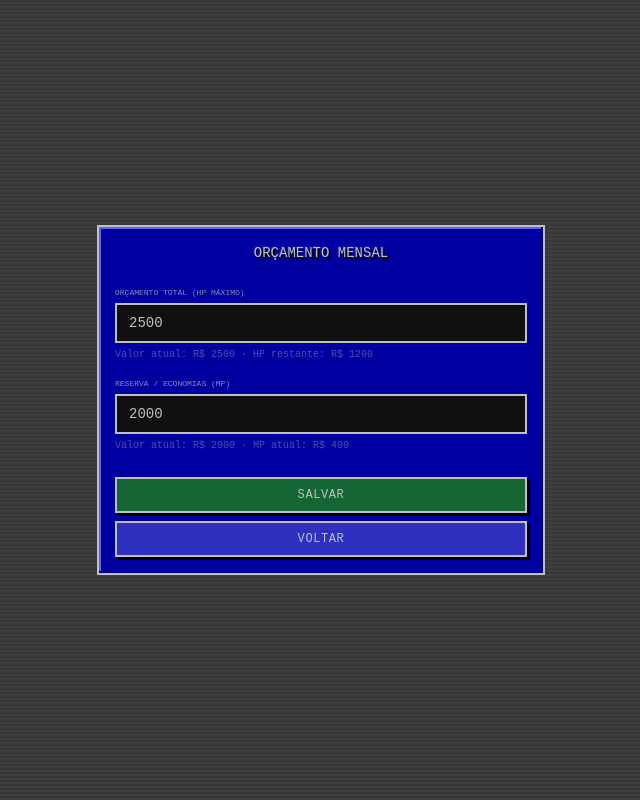
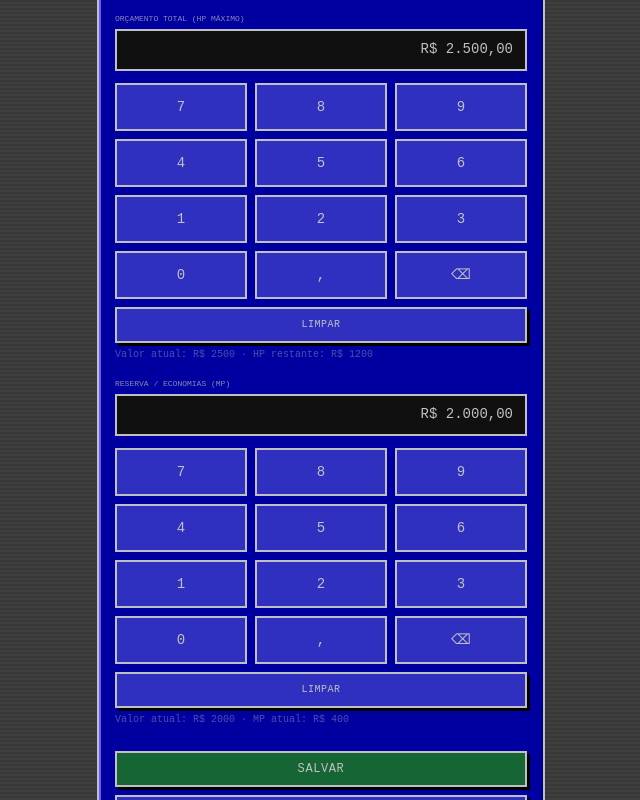
Before and after one commit to Arthurmt15/finan-as, a Next.js app in the folder polybudget/: page /dashboard/orcamento in a window 1280 px wide. Shown: the whole page, without its empty margins (319-959 px from the left). Built offline with nearby package versions, Linux system fonts and the light colour scheme.

Commit message:
feat: substitui inputs de texto por teclado numérico nos campos de valor

```diff
--- a/polybudget/src/app/dashboard/novo-gasto/page.tsx
+++ b/polybudget/src/app/dashboard/novo-gasto/page.tsx
@@ -5,6 +5,7 @@ import { useRouter } from 'next/navigation'
 import { useTransactions } from '@/hooks/useTransactions'
 import { categories } from '@/data/categories'
 import { DialogOverlay } from '@/components/ui/DialogOverlay'
+import { NumericKeypad } from '@/components/ui/NumericKeypad'
 import type { CategoryId } from '@/types'
 
 /** Temas visuais (gradiente e borda) para cada categoria de gasto */
@@ -111,16 +112,7 @@ export default function NovoGastoPage() {
               <label className="font-pixel text-[8px] text-ps1-white/70 block mb-1">
                 VALOR (R$)
               </label>
-              <input
-                type="number"
-                step="0.01"
-                min="0.01"
-                placeholder="0,00"
-                value={amount}
-                onChange={(e) => setAmount(e.target.value)}
-                className="w-full bg-ps1-black border-2 border-ps1-white text-ps1-white font-pixel text-sm
-                           px-3 py-2 outline-none focus:border-ps1-yellow"
-              />
+              <NumericKeypad value={amount} onChange={setAmount} placeholder="0,00" />
             </div>
             <div className="mb-4">
               <label className="font-pixel text-[8px] text-ps1-white/70 block mb-1">
--- a/polybudget/src/app/dashboard/orcamento/page.tsx
+++ b/polybudget/src/app/dashboard/orcamento/page.tsx
@@ -4,6 +4,7 @@ import { useState } from 'react'
 import { useRouter } from 'next/navigation'
 import { usePlayerStore } from '@/stores/usePlayerStore'
 import { DialogOverlay } from '@/components/ui/DialogOverlay'
+import { NumericKeypad } from '@/components/ui/NumericKeypad'
 
 /**
  * Página "Orçamento" — define HP máximo (orçamento mensal) e
@@ -37,12 +38,9 @@ export default function OrcamentoPage() {
           <label className="font-pixel text-[8px] text-ps1-white/70 block mb-1">
             ORÇAMENTO TOTAL (HP MÁXIMO)
           </label>
-          <input
-            type="number"
-            min="1"
+          <NumericKeypad
             value={budgetInput}
-            onChange={(e) => { setBudgetInput(e.target.value); setSaved(false) }}
-            className="w-full bg-ps1-black border-2 border-ps1-white text-ps1-white font-pixel text-sm px-3 py-2 outline-none focus:border-ps1-yellow"
+            onChange={(v) => { setBudgetInput(v); setSaved(false) }}
           />
           <p className="font-mono text-[10px] text-ps1-white/40 mt-1">
             Valor atual: R$ {maxHp.toFixed(0)} · HP restante: R$ {hp.toFixed(0)}
@@ -53,12 +51,9 @@ export default function OrcamentoPage() {
           <label className="font-pixel text-[8px] text-ps1-white/70 block mb-1">
             RESERVA / ECONOMIAS (MP)
           </label>
-          <input
-            type="number"
-            min="0"
+          <NumericKeypad
             value={savingsInput}
-            onChange={(e) => { setSavingsInput(e.target.value); setSaved(false) }}
-            className="w-full bg-ps1-black border-2 border-ps1-white text-ps1-white font-pixel text-sm px-3 py-2 outline-none focus:border-ps1-yellow"
+            onChange={(v) => { setSavingsInput(v); setSaved(false) }}
           />
           <p className="font-mono text-[10px] text-ps1-white/40 mt-1">
             Valor atual: R$ {maxMp.toFixed(0)} · MP atual: R$ {mp.toFixed(0)}
--- /dev/null
+++ b/polybudget/src/components/ui/NumericKeypad.tsx
@@ -0,0 +1,65 @@
+'use client'
+
+interface NumericKeypadProps {
+  value: string
+  onChange: (value: string) => void
+  placeholder?: string
+}
+
+function formatDisplay(raw: string): string {
+  if (!raw || raw === '') return ''
+  const num = parseFloat(raw)
+  if (isNaN(num)) return raw
+  return num.toLocaleString('pt-BR', { minimumFractionDigits: 2, maximumFractionDigits: 2 })
+}
+
+export function NumericKeypad({ value, onChange, placeholder }: NumericKeypadProps) {
+  function handleKey(k: string) {
+    if (k === 'backspace') {
+      onChange(value.slice(0, -1))
+    } else if (k === 'clear') {
+      onChange('')
+    } else if (k === ',') {
+      if (!value.includes('.') && !value.includes(',')) {
+        onChange(value + '.')
+      }
+    } else if (k >= '0' && k <= '9') {
+      const parts = value.split(/[.,]/)
+      if (parts.length === 2 && parts[1].length >= 2) return
+      onChange(value + k)
+    }
+  }
+
+  const keys = [
+    ['7', '8', '9'],
+    ['4', '5', '6'],
+    ['1', '2', '3'],
+    ['0', ',', '⌫'],
+  ]
+
+  return (
+    <div className="w-full">
+      <div className="w-full bg-ps1-black border-2 border-ps1-white text-ps1-white font-pixel text-sm px-3 py-2 mb-3 text-right min-h-[42px]">
+        {value ? `R$ ${formatDisplay(value)}` : placeholder || '0,00'}
+      </div>
+      <div className="grid grid-cols-3 gap-2 mb-2">
+        {keys.flat().map((k) => (
+          <button
+            key={k}
+            onClick={() => handleKey(k === '⌫' ? 'backspace' : k)}
+            className="bg-ps1-blue-light border-2 border-ps1-white text-ps1-white font-pixel text-sm py-3
+                       hover:bg-ps1-blue active:translate-y-0.5"
+          >
+            {k}
+          </button>
+        ))}
+      </div>
+      <button
+        onClick={() => onChange('')}
+        className="btn-ps1 w-full text-[10px]"
+      >
+        LIMPAR
+      </button>
+    </div>
+  )
+}
```
